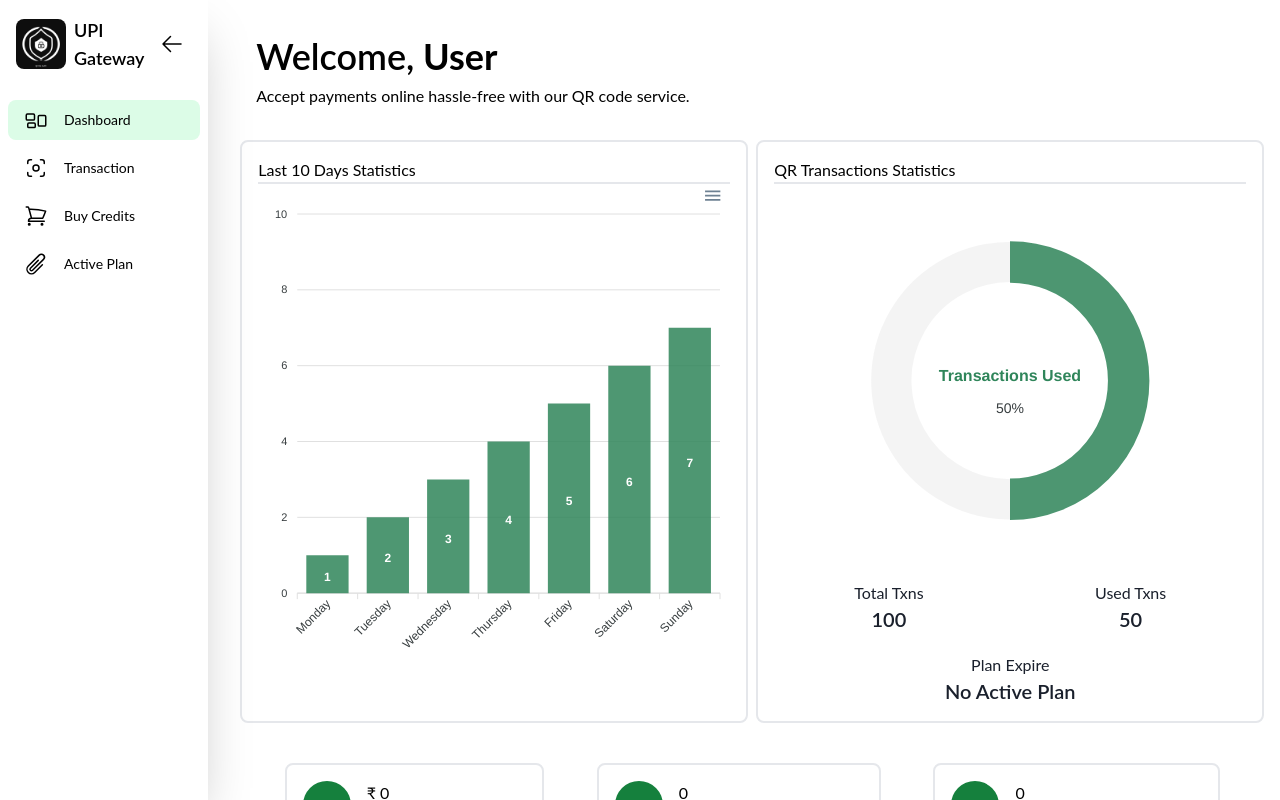
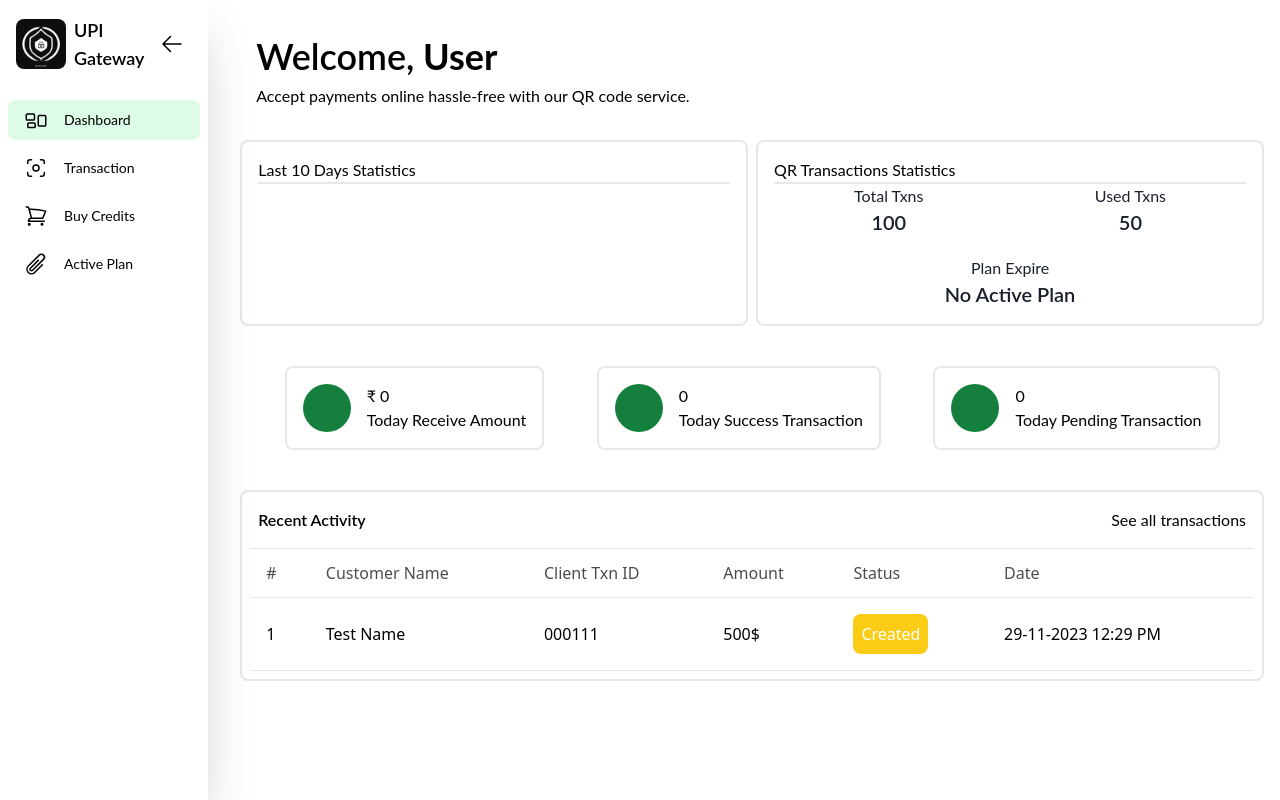
Before and after one commit to abhinnvyas/ignite-auth, a Next.js app: page /user in a window 1280 px wide. Built offline with nearby package versions, Linux system fonts and the light colour scheme.

Commit message:
removed apex charts

```diff
--- a/components/Dashboard/BarChart.jsx
+++ b/components/Dashboard/BarChart.jsx
@@ -1,8 +1,8 @@
 "use client";
 import React from "react";
 // import Chart from "react-apexcharts";
-import dynamic from "next/dynamic";
-const ApexCharts = dynamic(() => import("react-apexcharts"), { ssr: false });
+// import dynamic from "next/dynamic";
+// const ApexCharts = dynamic(() => import("react-apexcharts"), { ssr: false });
 
 function BarChart() {
   const options = {
@@ -35,7 +35,7 @@ function BarChart() {
   ];
   return (
     <div>
-      <ApexCharts options={options} series={series} height={500} type="bar" />
+      {/* <ApexCharts options={options} series={series} height={500} type="bar" /> */}
     </div>
   );
 }
--- a/components/Dashboard/RadialBar.jsx
+++ b/components/Dashboard/RadialBar.jsx
@@ -1,8 +1,8 @@
 "use client";
 import React from "react";
 // import Chart from "react-apexcharts";
-import dynamic from "next/dynamic";
-const ApexCharts = dynamic(() => import("react-apexcharts"), { ssr: false });
+// import dynamic from "next/dynamic";
+// const ApexCharts = dynamic(() => import("react-apexcharts"), { ssr: false });
 
 function RadialBar({ UsedTxns }) {
   const options = {
@@ -17,7 +17,7 @@ function RadialBar({ UsedTxns }) {
 
   return (
     <div className="">
-      <ApexCharts options={options} series={options.series} type="radialBar" />
+      {/* <ApexCharts options={options} series={options.series} type="radialBar" /> */}
     </div>
   );
 }
--- a/package.json
+++ b/package.json
@@ -21,7 +21,6 @@
     "lottie-react": "^2.4.0",
     "next": "14.0.3",
     "react": "^18",
-    "react-apexcharts": "^1.4.1",
     "react-chartjs-2": "^5.2.0",
     "react-cookies": "^0.1.1",
     "react-dom": "^18",
```
